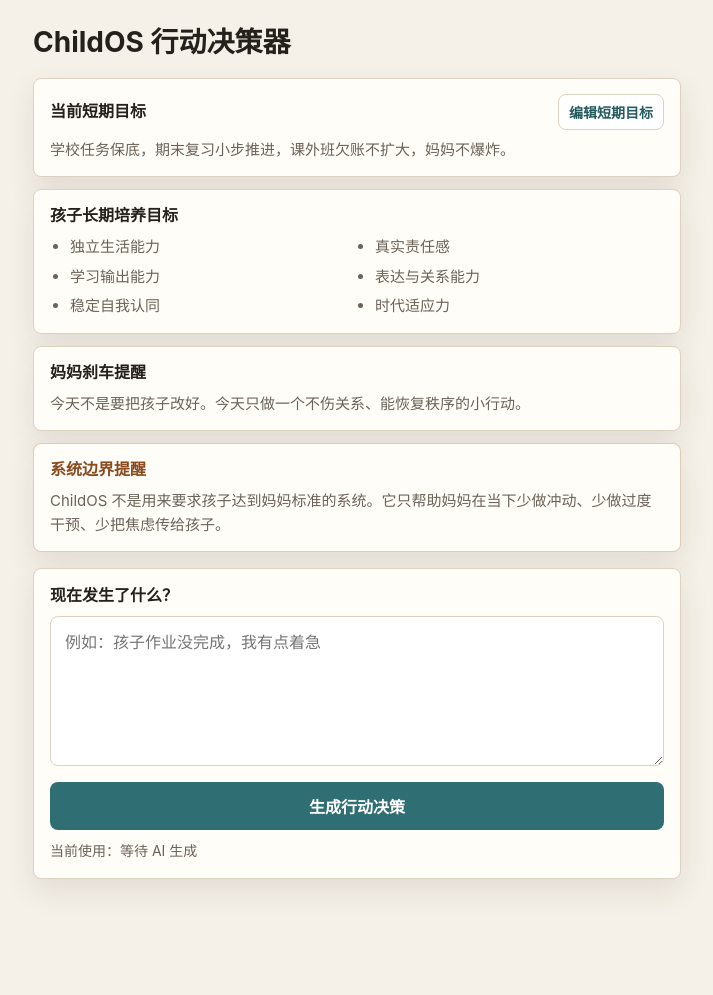
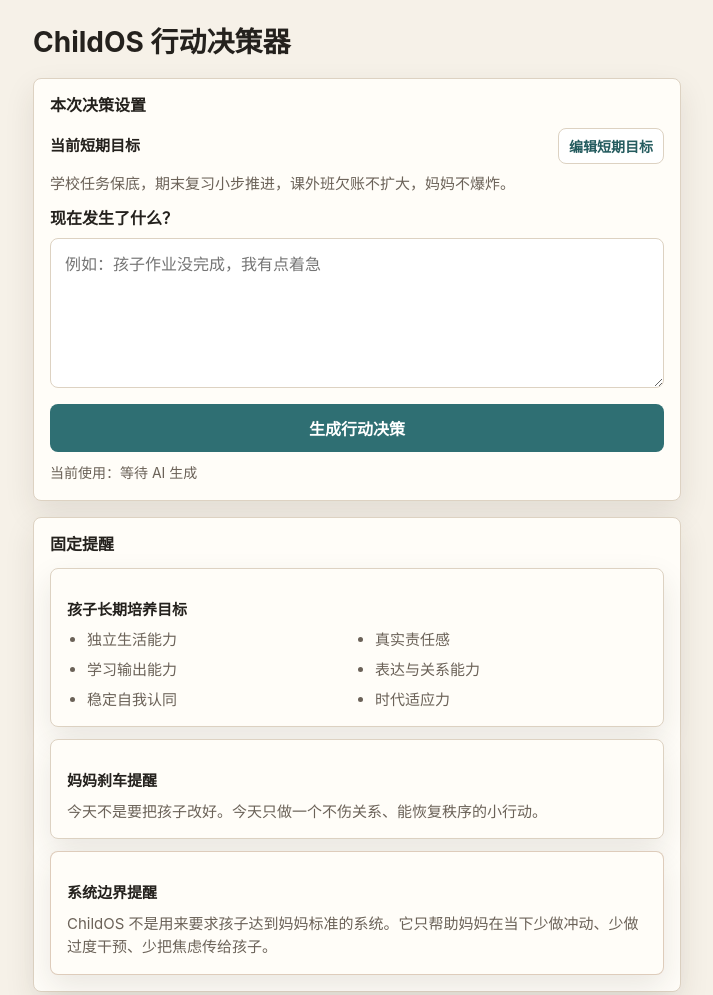
Before and after one commit to whl8668-art/childos-pwa, a website: page index.html in a window 1280 px wide. Shown: the top 995 px of the page, without its empty margins (283-996 px from the left). Before the commit the page ends 921 px from the top, so only its background shows below. Drawn offline with Linux system fonts and the light colour scheme.

Commit message:
交互模块分区调整

```diff
--- a/index.html
+++ b/index.html
@@ -40,12 +40,8 @@
       padding: 26px 16px 42px;
     }
 
-    header {
-      margin-bottom: 18px;
-    }
-
     h1 {
-      margin: 0;
+      margin: 0 0 18px;
       font-size: 28px;
       line-height: 1.2;
       letter-spacing: 0;
@@ -54,6 +50,13 @@
     h2 {
       margin: 0 0 8px;
       font-size: 16px;
+      line-height: 1.35;
+      letter-spacing: 0;
+    }
+
+    h3 {
+      margin: 16px 0 8px;
+      font-size: 15px;
       line-height: 1.35;
       letter-spacing: 0;
     }
@@ -77,14 +80,17 @@
       padding-left: 20px;
     }
 
-    .card,
-    .input-panel,
-    .result-panel,
-    .record-panel {
+    .panel,
+    .card {
       background: var(--panel);
       border: 1px solid var(--line);
       border-radius: 8px;
       box-shadow: var(--shadow);
+    }
+
+    .panel {
+      margin-top: 16px;
+      padding: 16px;
     }
 
     .card {
@@ -100,7 +106,7 @@
       margin-bottom: 8px;
     }
 
-    .card-header h2 {
+    .card-header h3 {
       margin: 0;
     }
 
@@ -110,25 +116,6 @@
 
     .boundary h2 {
       color: var(--warning);
-    }
-
-    .text-button {
-      width: auto;
-      min-height: 34px;
-      margin: 0;
-      border: 1px solid var(--line);
-      padding: 7px 10px;
-      color: var(--accent-dark);
-      background: #fff;
-      font-size: 14px;
-      white-space: nowrap;
-    }
-
-    .input-panel,
-    .result-panel,
-    .record-panel {
-      margin-top: 16px;
-      padding: 16px;
     }
 
     label {
@@ -159,7 +146,50 @@
       box-shadow: 0 0 0 3px rgba(47, 111, 115, 0.16);
     }
 
-    .goal-editor {
+    button {
+      width: 100%;
+      min-height: 48px;
+      margin-top: 12px;
+      border: 0;
+      border-radius: 8px;
+      padding: 12px 16px;
+      font: inherit;
+      font-size: 16px;
+      font-weight: 800;
+      color: #fff;
+      background: var(--accent);
+      cursor: pointer;
+    }
+
+    button.secondary,
+    button.text-button {
+      border: 1px solid var(--line);
+      color: var(--text);
+      background: #fff;
+    }
+
+    button.text-button {
+      width: auto;
+      min-height: 34px;
+      margin: 0;
+      padding: 7px 10px;
+      color: var(--accent-dark);
+      font-size: 14px;
+      white-space: nowrap;
+    }
+
+    button:disabled {
+      cursor: progress;
+      opacity: 0.75;
+    }
+
+    button:active:not(:disabled) {
+      background: var(--accent-dark);
+      transform: translateY(1px);
+    }
+
+    .goal-editor,
+    .setting-block {
       margin-top: 12px;
     }
 
@@ -175,37 +205,6 @@
       grid-template-columns: 1fr 1fr;
       gap: 10px;
       margin-top: 10px;
-    }
-
-    button {
-      width: 100%;
-      min-height: 48px;
-      margin-top: 12px;
-      border: 0;
-      border-radius: 8px;
-      padding: 12px 16px;
-      font: inherit;
-      font-size: 16px;
-      font-weight: 800;
-      color: #fff;
-      background: var(--accent);
-      cursor: pointer;
-    }
-
-    button.secondary {
-      border: 1px solid var(--line);
-      color: var(--text);
-      background: #fff;
-    }
-
-    button:disabled {
-      cursor: progress;
-      opacity: 0.75;
-    }
-
-    button:active:not(:disabled) {
-      background: var(--accent-dark);
-      transform: translateY(1px);
     }
 
     .status {
@@ -293,13 +292,14 @@
 </head>
 <body>
   <main>
-    <header>
     <h1>ChildOS 行动决策器</h1>
-    </header>
 
-    <section class="card" aria-labelledby="current-goal-title">
+    <section class="panel" aria-labelledby="settings-title">
+      <h2 id="settings-title">本次决策设置</h2>
+
+      <div class="setting-block" aria-labelledby="current-goal-title">
         <div class="card-header">
-        <h2 id="current-goal-title">当前短期目标</h2>
+          <h3 id="current-goal-title">当前短期目标</h3>
           <button id="edit-goal" class="text-button" type="button">编辑短期目标</button>
         </div>
         <p id="current-goal-text">学校任务保底，期末复习小步推进，课外班欠账不扩大，妈妈不爆炸。</p>
@@ -311,38 +311,17 @@
             <button id="cancel-goal" class="secondary" type="button">取消</button>
           </div>
         </div>
-    </section>
+      </div>
 
-    <section class="card" aria-labelledby="long-term-title">
-      <h2 id="long-term-title">孩子长期培养目标</h2>
-      <ul>
-        <li>独立生活能力</li>
-        <li>真实责任感</li>
-        <li>学习输出能力</li>
-        <li>表达与关系能力</li>
-        <li>稳定自我认同</li>
-        <li>时代适应力</li>
-      </ul>
-    </section>
-
-    <section class="card" aria-labelledby="brake-title">
-      <h2 id="brake-title">妈妈刹车提醒</h2>
-      <p>今天不是要把孩子改好。今天只做一个不伤关系、能恢复秩序的小行动。</p>
-    </section>
-
-    <section class="card boundary" aria-labelledby="boundary-title">
-      <h2 id="boundary-title">系统边界提醒</h2>
-      <p>ChildOS 不是用来要求孩子达到妈妈标准的系统。它只帮助妈妈在当下少做冲动、少做过度干预、少把焦虑传给孩子。</p>
-    </section>
-
-    <section class="input-panel" aria-labelledby="scene-title">
+      <div class="setting-block">
         <label id="scene-title" for="scene">现在发生了什么？</label>
         <textarea id="scene" autocomplete="off" placeholder="例如：孩子作业没完成，我有点着急"></textarea>
         <button id="generate" type="button">生成行动决策</button>
         <div id="status" class="status" aria-live="polite">当前使用：等待 AI 生成</div>
+      </div>
     </section>
 
-    <section id="result" class="result-panel" aria-labelledby="result-title" aria-live="polite" hidden>
+    <section id="result" class="panel result-panel" aria-labelledby="result-title" aria-live="polite" hidden>
       <h2 id="result-title">行动决策卡</h2>
       <div class="result-grid">
         <div class="result-item">
@@ -373,7 +352,7 @@
       <button id="generate-record" type="button">生成 LifeOS 记录</button>
     </section>
 
-    <section id="record-panel" class="record-panel" aria-labelledby="record-title" hidden>
+    <section id="record-panel" class="panel record-panel" aria-labelledby="record-title" hidden>
       <h2 id="record-title">LifeOS 记录</h2>
       <p>仅生成可复制文本，不会自动写入 LifeOS。</p>
       <textarea id="lifeos-record" readonly></textarea>
@@ -382,6 +361,32 @@
         <button id="clear-record" class="secondary" type="button">清空记录</button>
       </div>
       <div id="record-status" class="status" aria-live="polite"></div>
+    </section>
+
+    <section class="panel" aria-labelledby="fixed-reminders-title">
+      <h2 id="fixed-reminders-title">固定提醒</h2>
+
+      <section class="card" aria-labelledby="long-term-title">
+        <h3 id="long-term-title">孩子长期培养目标</h3>
+        <ul>
+          <li>独立生活能力</li>
+          <li>真实责任感</li>
+          <li>学习输出能力</li>
+          <li>表达与关系能力</li>
+          <li>稳定自我认同</li>
+          <li>时代适应力</li>
+        </ul>
+      </section>
+
+      <section class="card" aria-labelledby="brake-title">
+        <h3 id="brake-title">妈妈刹车提醒</h3>
+        <p>今天不是要把孩子改好。今天只做一个不伤关系、能恢复秩序的小行动。</p>
+      </section>
+
+      <section class="card boundary" aria-labelledby="boundary-title">
+        <h3 id="boundary-title">系统边界提醒</h3>
+        <p>ChildOS 不是用来要求孩子达到妈妈标准的系统。它只帮助妈妈在当下少做冲动、少做过度干预、少把焦虑传给孩子。</p>
+      </section>
     </section>
   </main>
 
```
Lines whose indentation alone changed are shown as unchanged.
